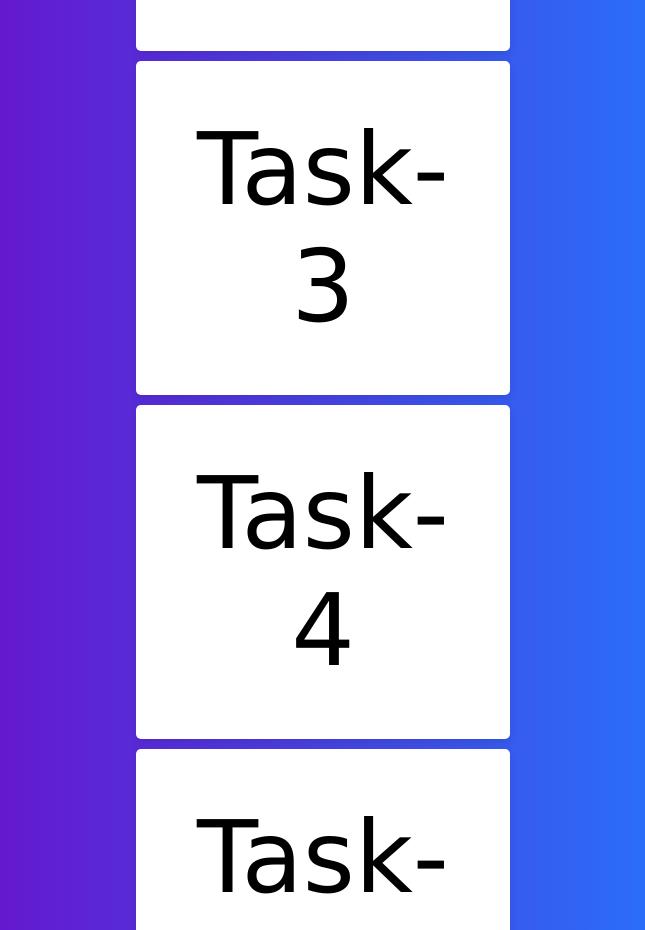
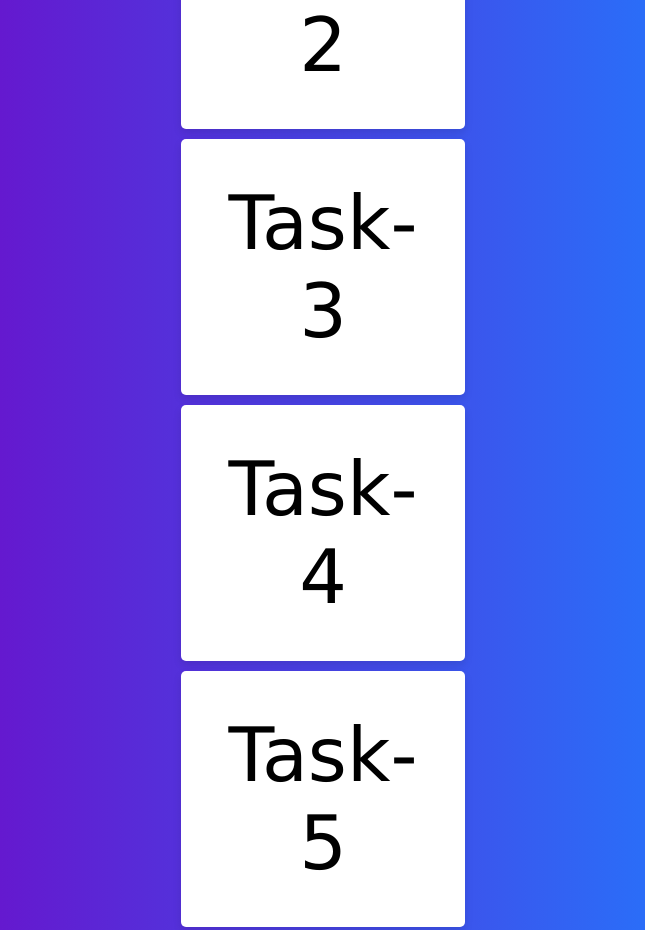
Before and after one commit to BKH516/task-7-1, a plain HTML site: page index.html in a window 768 px wide. Shown: the top 930 px of the page, without its empty margins (61-706 px from the left). Drawn offline with Linux system fonts and the light colour scheme.

Commit message:
The code new

```diff
--- a/index.html
+++ b/index.html
@@ -58,8 +58,8 @@
             }
 
             button {
-                font-size: 100px;
-                padding: 50px;
+                font-size: 75px;
+                padding: 40px;
             }
 
         }
```
